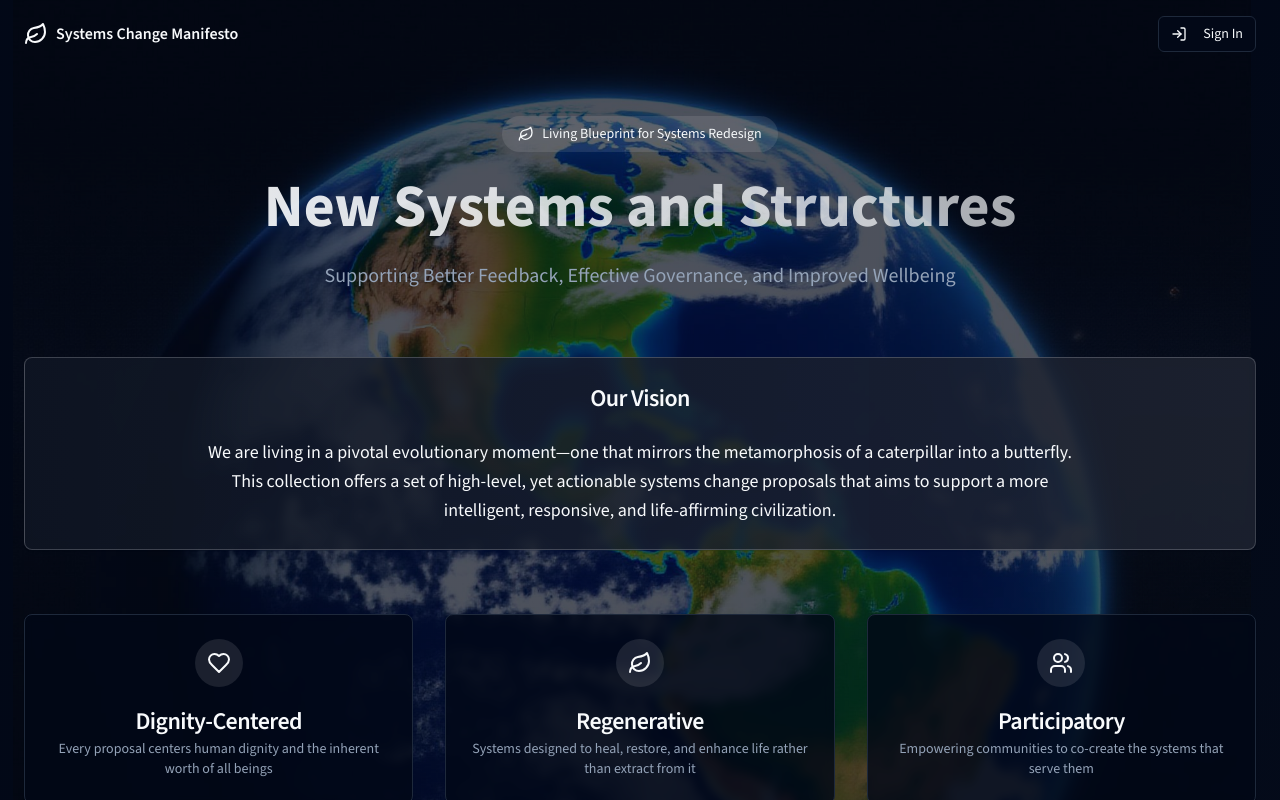
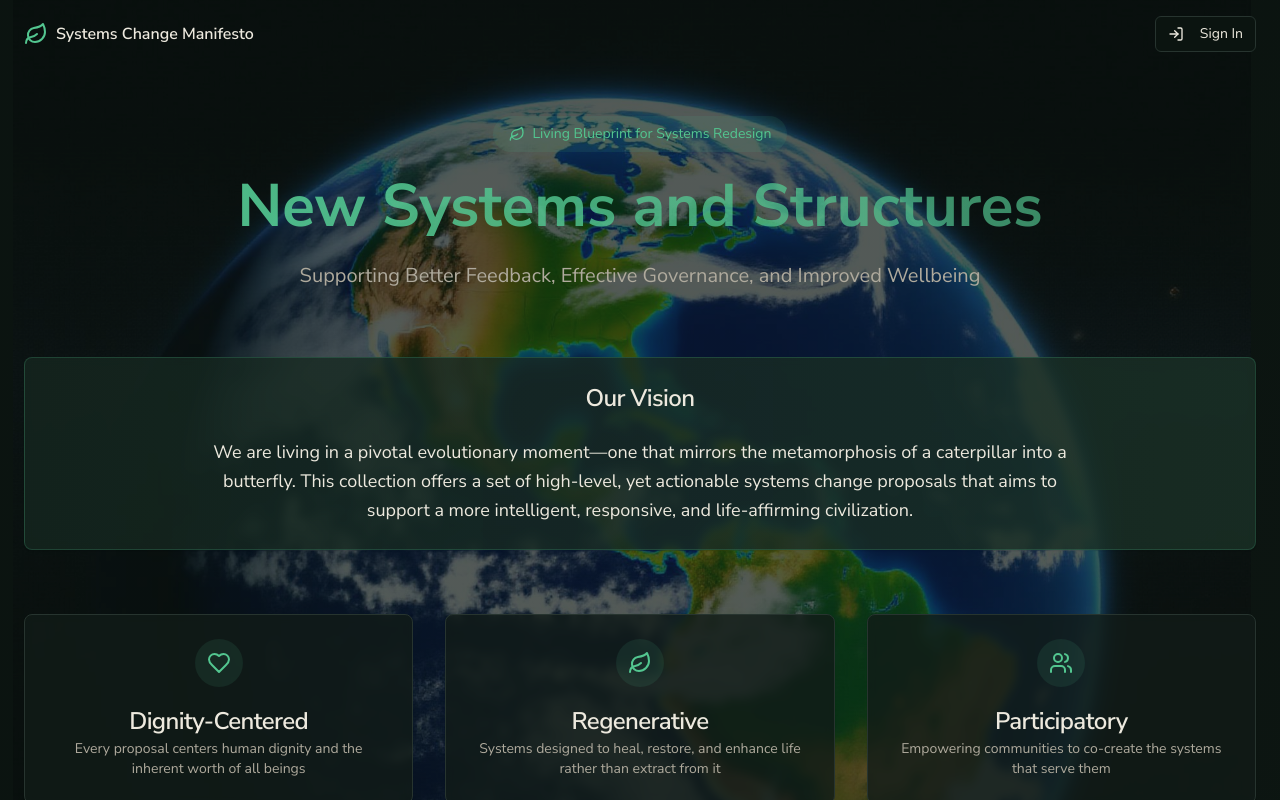
Before and after one commit to tbassett44/new-systems, a React (Vite) app: page / in a window 1280 px wide. Shown: the top 800 px of the page. Built offline with nearby package versions, Linux system fonts and the light colour scheme.

Commit message:
Changes
Co-authored-by: tbassett44 <3107159+tbassett44@users.noreply.github.com>

```diff
--- a/index.html
+++ b/index.html
@@ -8,7 +8,7 @@
     <link rel="icon" href="https://one-earth.s3.amazonaws.com/static/a_logo.png" type="image/png">
     <link rel="preconnect" href="https://fonts.googleapis.com">
     <link rel="preconnect" href="https://fonts.gstatic.com" crossorigin>
-    <link href="https://fonts.googleapis.com/css2?family=Fraunces:opsz,wght@9..144,500;9..144,600;9..144,700&family=Source+Sans+3:wght@400;500;600;700&display=swap" rel="stylesheet">
+    <link href="https://fonts.googleapis.com/css2?family=Lora:wght@500;600;700&family=Nunito+Sans:wght@400;600;700&display=swap" rel="stylesheet">
     <title>Systems Regeneration Manifesto</title>
     <meta name="description" content="A blueprint for a dignified civilization—reimagining governance, economy, and culture to support human and planetary flourishing." />
     <meta name="author" content="Lovable" />
--- a/src/index.css
+++ b/src/index.css
@@ -10,101 +10,101 @@ All colors MUST be HSL.
 
 @layer base {
   :root {
-    --background: 0 0% 100%;
-    --foreground: 222.2 84% 4.9%;
+    --background: 45 33% 97%;
+    --foreground: 150 30% 10%;
 
-    --card: 0 0% 100%;
-    --card-foreground: 222.2 84% 4.9%;
+    --card: 45 40% 99%;
+    --card-foreground: 150 30% 10%;
 
-    --popover: 0 0% 100%;
-    --popover-foreground: 222.2 84% 4.9%;
+    --popover: 45 40% 99%;
+    --popover-foreground: 150 30% 10%;
 
-    --primary: 222.2 47.4% 11.2%;
-    --primary-foreground: 210 40% 98%;
+    --primary: 155 55% 28%;
+    --primary-foreground: 45 40% 97%;
 
-    --secondary: 210 40% 96.1%;
-    --secondary-foreground: 222.2 47.4% 11.2%;
+    --secondary: 45 25% 91%;
+    --secondary-foreground: 150 30% 12%;
 
-    --muted: 210 40% 96.1%;
-    --muted-foreground: 215.4 16.3% 46.9%;
+    --muted: 45 20% 92%;
+    --muted-foreground: 150 10% 38%;
 
-    --accent: 210 40% 96.1%;
-    --accent-foreground: 222.2 47.4% 11.2%;
+    --accent: 42 55% 88%;
+    --accent-foreground: 150 30% 12%;
 
     --destructive: 0 84.2% 60.2%;
     --destructive-foreground: 210 40% 98%;
 
-    --border: 214.3 31.8% 91.4%;
-    --input: 214.3 31.8% 91.4%;
-    --ring: 222.2 84% 4.9%;
+    --border: 45 18% 84%;
+    --input: 45 18% 84%;
+    --ring: 155 55% 28%;
 
     --radius: 0.5rem;
 
-    --tone-info: 217 80% 42%;
-    --tone-outcome: 142 64% 30%;
-    --tone-risk-low: 40 90% 38%;
-    --tone-risk-med: 24 90% 42%;
-    --tone-risk-high: 0 72% 45%;
-    --reading-progress: 160 84% 39%;
+    --tone-info: 155 55% 28%;
+    --tone-outcome: 155 55% 28%;
+    --tone-risk-low: 40 75% 35%;
+    --tone-risk-med: 25 70% 40%;
+    --tone-risk-high: 5 60% 42%;
+    --reading-progress: 42 70% 45%;
 
     --cta-glow: 142 76% 36%;
     --cta-primary: 142 76% 36%;
     --cta-secondary: 160 84% 39%;
 
-    --sidebar-background: 0 0% 98%;
-    --sidebar-foreground: 240 5.3% 26.1%;
-    --sidebar-primary: 240 5.9% 10%;
-    --sidebar-primary-foreground: 0 0% 98%;
-    --sidebar-accent: 240 4.8% 95.9%;
-    --sidebar-accent-foreground: 240 5.9% 10%;
-    --sidebar-border: 220 13% 91%;
-    --sidebar-ring: 217.2 91.2% 59.8%;
+    --sidebar-background: 45 30% 95%;
+    --sidebar-foreground: 150 25% 15%;
+    --sidebar-primary: 155 55% 28%;
+    --sidebar-primary-foreground: 45 40% 97%;
+    --sidebar-accent: 45 25% 89%;
+    --sidebar-accent-foreground: 150 30% 12%;
+    --sidebar-border: 45 18% 84%;
+    --sidebar-ring: 155 55% 28%;
   }
 
   .dark {
 
-    --tone-info: 213 90% 72%;
-    --tone-outcome: 142 60% 62%;
-    --tone-risk-low: 45 90% 65%;
-    --tone-risk-med: 27 92% 66%;
-    --tone-risk-high: 0 85% 72%;
-    --reading-progress: 160 84% 50%;
-    --background: 222.2 84% 4.9%;
-    --foreground: 210 40% 98%;
+    --tone-info: 42 65% 65%;
+    --tone-outcome: 152 50% 60%;
+    --tone-risk-low: 45 70% 65%;
+    --tone-risk-med: 28 70% 65%;
+    --tone-risk-high: 5 65% 68%;
+    --reading-progress: 42 70% 58%;
+    --background: 155 28% 6%;
+    --foreground: 45 30% 90%;
 
-    --card: 222.2 84% 4.9%;
-    --card-foreground: 210 40% 98%;
+    --card: 155 22% 9%;
+    --card-foreground: 45 30% 90%;
 
-    --popover: 222.2 84% 4.9%;
-    --popover-foreground: 210 40% 98%;
+    --popover: 155 22% 9%;
+    --popover-foreground: 45 30% 90%;
 
-    --primary: 210 40% 98%;
-    --primary-foreground: 222.2 47.4% 11.2%;
+    --primary: 152 50% 55%;
+    --primary-foreground: 155 30% 8%;
 
-    --secondary: 217.2 32.6% 17.5%;
-    --secondary-foreground: 210 40% 98%;
+    --secondary: 155 18% 14%;
+    --secondary-foreground: 45 30% 90%;
 
-    --muted: 217.2 32.6% 17.5%;
-    --muted-foreground: 215 20.2% 65.1%;
+    --muted: 155 16% 14%;
+    --muted-foreground: 45 10% 65%;
 
-    --accent: 217.2 32.6% 17.5%;
-    --accent-foreground: 210 40% 98%;
+    --accent: 155 18% 16%;
+    --accent-foreground: 45 30% 92%;
 
     --destructive: 0 62.8% 30.6%;
     --destructive-foreground: 210 40% 98%;
 
-    --border: 217.2 32.6% 17.5%;
-    --input: 217.2 32.6% 17.5%;
-    --ring: 212.7 26.8% 83.9%;
+    --border: 155 14% 18%;
+    --input: 155 14% 18%;
+    --ring: 152 50% 55%;
 
-    --sidebar-background: 240 5.9% 10%;
-    --sidebar-foreground: 240 4.8% 95.9%;
-    --sidebar-primary: 224.3 76.3% 48%;
-    --sidebar-primary-foreground: 0 0% 100%;
-    --sidebar-accent: 240 3.7% 15.9%;
-    --sidebar-accent-foreground: 240 4.8% 95.9%;
-    --sidebar-border: 240 3.7% 15.9%;
-    --sidebar-ring: 217.2 91.2% 59.8%;
+    --sidebar-background: 155 28% 5%;
+    --sidebar-foreground: 45 25% 88%;
+    --sidebar-primary: 152 50% 55%;
+    --sidebar-primary-foreground: 155 30% 8%;
+    --sidebar-accent: 155 18% 14%;
+    --sidebar-accent-foreground: 45 30% 92%;
+    --sidebar-border: 155 14% 16%;
+    --sidebar-ring: 152 50% 55%;
   }
 }
 
@@ -206,52 +206,73 @@ All colors MUST be HSL.
 .comment-highlighted-content p + p { margin-top: 0.85em; }
 .comment-highlighted-content h3 { line-height: 1.3; }
 
-/* ---------- Dark mode: soften hardcoded palette colors so text stays readable ---------- */
-.dark .text-blue-500, .dark .text-blue-600, .dark .text-blue-700, .dark .text-blue-800, .dark .text-blue-900 { color: hsl(213 90% 75%); }
-.dark .bg-blue-50, .dark .bg-blue-100 { background-color: hsl(213 90% 75% / 0.08); }
-.dark .border-blue-100, .dark .border-blue-200, .dark .border-blue-300 { border-color: hsl(213 90% 75% / 0.35); }
-.dark .text-sky-500, .dark .text-sky-600, .dark .text-sky-700, .dark .text-sky-800, .dark .text-sky-900 { color: hsl(199 90% 72%); }
-.dark .bg-sky-50, .dark .bg-sky-100 { background-color: hsl(199 90% 72% / 0.08); }
-.dark .border-sky-100, .dark .border-sky-200, .dark .border-sky-300 { border-color: hsl(199 90% 72% / 0.35); }
-.dark .text-indigo-500, .dark .text-indigo-600, .dark .text-indigo-700, .dark .text-indigo-800, .dark .text-indigo-900 { color: hsl(230 85% 78%); }
-.dark .bg-indigo-50, .dark .bg-indigo-100 { background-color: hsl(230 85% 78% / 0.08); }
-.dark .border-indigo-100, .dark .border-indigo-200, .dark .border-indigo-300 { border-color: hsl(230 85% 78% / 0.35); }
-.dark .text-green-500, .dark .text-green-600, .dark .text-green-700, .dark .text-green-800, .dark .text-green-900 { color: hsl(142 60% 65%); }
-.dark .bg-green-50, .dark .bg-green-100 { background-color: hsl(142 60% 65% / 0.08); }
-.dark .border-green-100, .dark .border-green-200, .dark .border-green-300 { border-color: hsl(142 60% 65% / 0.35); }
-.dark .text-emerald-500, .dark .text-emerald-600, .dark .text-emerald-700, .dark .text-emerald-800, .dark .text-emerald-900 { color: hsl(152 60% 62%); }
-.dark .bg-emerald-50, .dark .bg-emerald-100 { background-color: hsl(152 60% 62% / 0.08); }
-.dark .border-emerald-100, .dark .border-emerald-200, .dark .border-emerald-300 { border-color: hsl(152 60% 62% / 0.35); }
-.dark .text-teal-500, .dark .text-teal-600, .dark .text-teal-700, .dark .text-teal-800, .dark .text-teal-900 { color: hsl(172 60% 60%); }
-.dark .bg-teal-50, .dark .bg-teal-100 { background-color: hsl(172 60% 60% / 0.08); }
-.dark .border-teal-100, .dark .border-teal-200, .dark .border-teal-300 { border-color: hsl(172 60% 60% / 0.35); }
-.dark .text-red-500, .dark .text-red-600, .dark .text-red-700, .dark .text-red-800, .dark .text-red-900 { color: hsl(0 85% 75%); }
-.dark .bg-red-50, .dark .bg-red-100 { background-color: hsl(0 85% 75% / 0.08); }
-.dark .border-red-100, .dark .border-red-200, .dark .border-red-300 { border-color: hsl(0 85% 75% / 0.35); }
-.dark .text-rose-500, .dark .text-rose-600, .dark .text-rose-700, .dark .text-rose-800, .dark .text-rose-900 { color: hsl(350 85% 75%); }
-.dark .bg-rose-50, .dark .bg-rose-100 { background-color: hsl(350 85% 75% / 0.08); }
-.dark .border-rose-100, .dark .border-rose-200, .dark .border-rose-300 { border-color: hsl(350 85% 75% / 0.35); }
-.dark .text-orange-500, .dark .text-orange-600, .dark .text-orange-700, .dark .text-orange-800, .dark .text-orange-900 { color: hsl(27 92% 68%); }
-.dark .bg-orange-50, .dark .bg-orange-100 { background-color: hsl(27 92% 68% / 0.08); }
-.dark .border-orange-100, .dark .border-orange-200, .dark .border-orange-300 { border-color: hsl(27 92% 68% / 0.35); }
-.dark .text-amber-500, .dark .text-amber-600, .dark .text-amber-700, .dark .text-amber-800, .dark .text-amber-900 { color: hsl(40 92% 65%); }
-.dark .bg-amber-50, .dark .bg-amber-100 { background-color: hsl(40 92% 65% / 0.08); }
-.dark .border-amber-100, .dark .border-amber-200, .dark .border-amber-300 { border-color: hsl(40 92% 65% / 0.35); }
-.dark .text-yellow-500, .dark .text-yellow-600, .dark .text-yellow-700, .dark .text-yellow-800, .dark .text-yellow-900 { color: hsl(48 90% 65%); }
-.dark .bg-yellow-50, .dark .bg-yellow-100 { background-color: hsl(48 90% 65% / 0.08); }
-.dark .border-yellow-100, .dark .border-yellow-200, .dark .border-yellow-300 { border-color: hsl(48 90% 65% / 0.35); }
-.dark .text-purple-500, .dark .text-purple-600, .dark .text-purple-700, .dark .text-purple-800, .dark .text-purple-900 { color: hsl(270 85% 78%); }
-.dark .bg-purple-50, .dark .bg-purple-100 { background-color: hsl(270 85% 78% / 0.08); }
-.dark .border-purple-100, .dark .border-purple-200, .dark .border-purple-300 { border-color: hsl(270 85% 78% / 0.35); }
-.dark .text-violet-500, .dark .text-violet-600, .dark .text-violet-700, .dark .text-violet-800, .dark .text-violet-900 { color: hsl(258 85% 78%); }
-.dark .bg-violet-50, .dark .bg-violet-100 { background-color: hsl(258 85% 78% / 0.08); }
-.dark .border-violet-100, .dark .border-violet-200, .dark .border-violet-300 { border-color: hsl(258 85% 78% / 0.35); }
-.dark .text-pink-500, .dark .text-pink-600, .dark .text-pink-700, .dark .text-pink-800, .dark .text-pink-900 { color: hsl(330 80% 75%); }
-.dark .bg-pink-50, .dark .bg-pink-100 { background-color: hsl(330 80% 75% / 0.08); }
-.dark .border-pink-100, .dark .border-pink-200, .dark .border-pink-300 { border-color: hsl(330 80% 75% / 0.35); }
-.dark .text-gray-500, .dark .text-gray-600, .dark .text-gray-700, .dark .text-gray-800, .dark .text-gray-900 { color: hsl(215 20% 72%); }
-.dark .bg-gray-50, .dark .bg-gray-100 { background-color: hsl(215 20% 72% / 0.08); }
-.dark .border-gray-100, .dark .border-gray-200, .dark .border-gray-300 { border-color: hsl(215 20% 72% / 0.35); }
-.dark .text-slate-500, .dark .text-slate-600, .dark .text-slate-700, .dark .text-slate-800, .dark .text-slate-900 { color: hsl(215 20% 72%); }
-.dark .bg-slate-50, .dark .bg-slate-100 { background-color: hsl(215 20% 72% / 0.08); }
-.dark .border-slate-100, .dark .border-slate-200, .dark .border-slate-300 { border-color: hsl(215 20% 72% / 0.35); }
+/* ---------- Dark mode: map legacy palette classes onto the forest/gold theme ---------- */
+.dark .text-blue-300, .dark .text-blue-400, .dark .text-blue-500, .dark .text-blue-600, .dark .text-blue-700, .dark .text-blue-800, .dark .text-blue-900 { color: hsl(42 65% 68%); }
+.dark .bg-blue-50, .dark .bg-blue-100 { background-color: hsl(42 65% 68% / 0.06); }
+.dark .border-blue-100, .dark .border-blue-200, .dark .border-blue-300, .dark .border-blue-400, .dark .border-blue-500 { border-color: hsl(42 65% 68% / 0.4); }
+.dark .text-sky-300, .dark .text-sky-400, .dark .text-sky-500, .dark .text-sky-600, .dark .text-sky-700, .dark .text-sky-800, .dark .text-sky-900 { color: hsl(42 65% 68%); }
+.dark .bg-sky-50, .dark .bg-sky-100 { background-color: hsl(42 65% 68% / 0.06); }
+.dark .border-sky-100, .dark .border-sky-200, .dark .border-sky-300, .dark .border-sky-400, .dark .border-sky-500 { border-color: hsl(42 65% 68% / 0.4); }
+.dark .text-indigo-300, .dark .text-indigo-400, .dark .text-indigo-500, .dark .text-indigo-600, .dark .text-indigo-700, .dark .text-indigo-800, .dark .text-indigo-900 { color: hsl(42 65% 68%); }
+.dark .bg-indigo-50, .dark .bg-indigo-100 { background-color: hsl(42 65% 68% / 0.06); }
+.dark .border-indigo-100, .dark .border-indigo-200, .dark .border-indigo-300, .dark .border-indigo-400, .dark .border-indigo-500 { border-color: hsl(42 65% 68% / 0.4); }
+.dark .text-cyan-300, .dark .text-cyan-400, .dark .text-cyan-500, .dark .text-cyan-600, .dark .text-cyan-700, .dark .text-cyan-800, .dark .text-cyan-900 { color: hsl(42 65% 68%); }
+.dark .bg-cyan-50, .dark .bg-cyan-100 { background-color: hsl(42 65% 68% / 0.06); }
+.dark .border-cyan-100, .dark .border-cyan-200, .dark .border-cyan-300, .dark .border-cyan-400, .dark .border-cyan-500 { border-color: hsl(42 65% 68% / 0.4); }
+.dark .text-purple-300, .dark .text-purple-400, .dark .text-purple-500, .dark .text-purple-600, .dark .text-purple-700, .dark .text-purple-800, .dark .text-purple-900 { color: hsl(42 65% 68%); }
+.dark .bg-purple-50, .dark .bg-purple-100 { background-color: hsl(42 65% 68% / 0.06); }
+.dark .border-purple-100, .dark .border-purple-200, .dark .border-purple-300, .dark .border-purple-400, .dark .border-purple-500 { border-color: hsl(42 65% 68% / 0.4); }
+.dark .text-violet-300, .dark .text-violet-400, .dark .text-violet-500, .dark .text-violet-600, .dark .text-violet-700, .dark .text-violet-800, .dark .text-violet-900 { color: hsl(42 65% 68%); }
+.dark .bg-violet-50, .dark .bg-violet-100 { background-color: hsl(42 65% 68% / 0.06); }
+.dark .border-violet-100, .dark .border-violet-200, .dark .border-violet-300, .dark .border-violet-400, .dark .border-violet-500 { border-color: hsl(42 65% 68% / 0.4); }
+.dark .text-yellow-300, .dark .text-yellow-400, .dark .text-yellow-500, .dark .text-yellow-600, .dark .text-yellow-700, .dark .text-yellow-800, .dark .text-yellow-900 { color: hsl(42 65% 68%); }
+.dark .bg-yellow-50, .dark .bg-yellow-100 { background-color: hsl(42 65% 68% / 0.06); }
+.dark .border-yellow-100, .dark .border-yellow-200, .dark .border-yellow-300, .dark .border-yellow-400, .dark .border-yellow-500 { border-color: hsl(42 65% 68% / 0.4); }
+.dark .text-amber-300, .dark .text-amber-400, .dark .text-amber-500, .dark .text-amber-600, .dark .text-amber-700, .dark .text-amber-800, .dark .text-amber-900 { color: hsl(42 65% 68%); }
+.dark .bg-amber-50, .dark .bg-amber-100 { background-color: hsl(42 65% 68% / 0.06); }
+.dark .border-amber-100, .dark .border-amber-200, .dark .border-amber-300, .dark .border-amber-400, .dark .border-amber-500 { border-color: hsl(42 65% 68% / 0.4); }
+.dark .text-pink-300, .dark .text-pink-400, .dark .text-pink-500, .dark .text-pink-600, .dark .text-pink-700, .dark .text-pink-800, .dark .text-pink-900 { color: hsl(42 65% 68%); }
+.dark .bg-pink-50, .dark .bg-pink-100 { background-color: hsl(42 65% 68% / 0.06); }
+.dark .border-pink-100, .dark .border-pink-200, .dark .border-pink-300, .dark .border-pink-400, .dark .border-pink-500 { border-color: hsl(42 65% 68% / 0.4); }
+.dark .from-blue-50, .dark .to-blue-50, .dark .via-blue-50 { --tw-gradient-from: hsl(var(--card)) var(--tw-gradient-from-position); --tw-gradient-to: hsl(var(--card)) var(--tw-gradient-to-position); --tw-gradient-stops: var(--tw-gradient-from), var(--tw-gradient-to); }
+.dark .from-sky-50, .dark .to-sky-50, .dark .via-sky-50 { --tw-gradient-from: hsl(var(--card)) var(--tw-gradient-from-position); --tw-gradient-to: hsl(var(--card)) var(--tw-gradient-to-position); --tw-gradient-stops: var(--tw-gradient-from), var(--tw-gradient-to); }
+.dark .from-indigo-50, .dark .to-indigo-50, .dark .via-indigo-50 { --tw-gradient-from: hsl(var(--card)) var(--tw-gradient-from-position); --tw-gradient-to: hsl(var(--card)) var(--tw-gradient-to-position); --tw-gradient-stops: var(--tw-gradient-from), var(--tw-gradient-to); }
+.dark .from-cyan-50, .dark .to-cyan-50, .dark .via-cyan-50 { --tw-gradient-from: hsl(var(--card)) var(--tw-gradient-from-position); --tw-gradient-to: hsl(var(--card)) var(--tw-gradient-to-position); --tw-gradient-stops: var(--tw-gradient-from), var(--tw-gradient-to); }
+.dark .from-purple-50, .dark .to-purple-50, .dark .via-purple-50 { --tw-gradient-from: hsl(var(--card)) var(--tw-gradient-from-position); --tw-gradient-to: hsl(var(--card)) var(--tw-gradient-to-position); --tw-gradient-stops: var(--tw-gradient-from), var(--tw-gradient-to); }
+.dark .from-violet-50, .dark .to-violet-50, .dark .via-violet-50 { --tw-gradient-from: hsl(var(--card)) var(--tw-gradient-from-position); --tw-gradient-to: hsl(var(--card)) var(--tw-gradient-to-position); --tw-gradient-stops: var(--tw-gradient-from), var(--tw-gradient-to); }
+.dark .from-yellow-50, .dark .to-yellow-50, .dark .via-yellow-50 { --tw-gradient-from: hsl(var(--card)) var(--tw-gradient-from-position); --tw-gradient-to: hsl(var(--card)) var(--tw-gradient-to-position); --tw-gradient-stops: var(--tw-gradient-from), var(--tw-gradient-to); }
+.dark .from-amber-50, .dark .to-amber-50, .dark .via-amber-50 { --tw-gradient-from: hsl(var(--card)) var(--tw-gradient-from-position); --tw-gradient-to: hsl(var(--card)) var(--tw-gradient-to-position); --tw-gradient-stops: var(--tw-gradient-from), var(--tw-gradient-to); }
+.dark .from-pink-50, .dark .to-pink-50, .dark .via-pink-50 { --tw-gradient-from: hsl(var(--card)) var(--tw-gradient-from-position); --tw-gradient-to: hsl(var(--card)) var(--tw-gradient-to-position); --tw-gradient-stops: var(--tw-gradient-from), var(--tw-gradient-to); }
+.dark .text-green-300, .dark .text-green-400, .dark .text-green-500, .dark .text-green-600, .dark .text-green-700, .dark .text-green-800, .dark .text-green-900 { color: hsl(152 45% 62%); }
+.dark .bg-green-50, .dark .bg-green-100 { background-color: hsl(152 45% 62% / 0.06); }
+.dark .border-green-100, .dark .border-green-200, .dark .border-green-300, .dark .border-green-400, .dark .border-green-500 { border-color: hsl(152 45% 62% / 0.4); }
+.dark .text-emerald-300, .dark .text-emerald-400, .dark .text-emerald-500, .dark .text-emerald-600, .dark .text-emerald-700, .dark .text-emerald-800, .dark .text-emerald-900 { color: hsl(152 45% 62%); }
+.dark .bg-emerald-50, .dark .bg-emerald-100 { background-color: hsl(152 45% 62% / 0.06); }
+.dark .border-emerald-100, .dark .border-emerald-200, .dark .border-emerald-300, .dark .border-emerald-400, .dark .border-emerald-500 { border-color: hsl(152 45% 62% / 0.4); }
+.dark .text-teal-300, .dark .text-teal-400, .dark .text-teal-500, .dark .text-teal-600, .dark .text-teal-700, .dark .text-teal-800, .dark .text-teal-900 { color: hsl(152 45% 62%); }
+.dark .bg-teal-50, .dark .bg-teal-100 { background-color: hsl(152 45% 62% / 0.06); }
+.dark .border-teal-100, .dark .border-teal-200, .dark .border-teal-300, .dark .border-teal-400, .dark .border-teal-500 { border-color: hsl(152 45% 62% / 0.4); }
+.dark .from-green-50, .dark .to-green-50, .dark .via-green-50 { --tw-gradient-from: hsl(var(--card)) var(--tw-gradient-from-position); --tw-gradient-to: hsl(var(--card)) var(--tw-gradient-to-position); --tw-gradient-stops: var(--tw-gradient-from), var(--tw-gradient-to); }
+.dark .from-emerald-50, .dark .to-emerald-50, .dark .via-emerald-50 { --tw-gradient-from: hsl(var(--card)) var(--tw-gradient-from-position); --tw-gradient-to: hsl(var(--card)) var(--tw-gradient-to-position); --tw-gradient-stops: var(--tw-gradient-from), var(--tw-gradient-to); }
+.dark .from-teal-50, .dark .to-teal-50, .dark .via-teal-50 { --tw-gradient-from: hsl(var(--card)) var(--tw-gradient-from-position); --tw-gradient-to: hsl(var(--card)) var(--tw-gradient-to-position); --tw-gradient-stops: var(--tw-gradient-from), var(--tw-gradient-to); }
+.dark .text-red-300, .dark .text-red-400, .dark .text-red-500, .dark .text-red-600, .dark .text-red-700, .dark .text-red-800, .dark .text-red-900 { color: hsl(15 60% 70%); }
+.dark .bg-red-50, .dark .bg-red-100 { background-color: hsl(15 60% 70% / 0.06); }
+.dark .border-red-100, .dark .border-red-200, .dark .border-red-300, .dark .border-red-400, .dark .border-red-500 { border-color: hsl(15 60% 70% / 0.4); }
+.dark .text-rose-300, .dark .text-rose-400, .dark .text-rose-500, .dark .text-rose-600, .dark .text-rose-700, .dark .text-rose-800, .dark .text-rose-900 { color: hsl(15 60% 70%); }
+.dark .bg-rose-50, .dark .bg-rose-100 { background-color: hsl(15 60% 70% / 0.06); }
+.dark .border-rose-100, .dark .border-rose-200, .dark .border-rose-300, .dark .border-rose-400, .dark .border-rose-500 { border-color: hsl(15 60% 70% / 0.4); }
+.dark .text-orange-300, .dark .text-orange-400, .dark .text-orange-500, .dark .text-orange-600, .dark .text-orange-700, .dark .text-orange-800, .dark .text-orange-900 { color: hsl(15 60% 70%); }
+.dark .bg-orange-50, .dark .bg-orange-100 { background-color: hsl(15 60% 70% / 0.06); }
+.dark .border-orange-100, .dark .border-orange-200, .dark .border-orange-300, .dark .border-orange-400, .dark .border-orange-500 { border-color: hsl(15 60% 70% / 0.4); }
+.dark .from-red-50, .dark .to-red-50, .dark .via-red-50 { --tw-gradient-from: hsl(var(--card)) var(--tw-gradient-from-position); --tw-gradient-to: hsl(var(--card)) var(--tw-gradient-to-position); --tw-gradient-stops: var(--tw-gradient-from), var(--tw-gradient-to); }
+.dark .from-rose-50, .dark .to-rose-50, .dark .via-rose-50 { --tw-gradient-from: hsl(var(--card)) var(--tw-gradient-from-position); --tw-gradient-to: hsl(var(--card)) var(--tw-gradient-to-position); --tw-gradient-stops: var(--tw-gradient-from), var(--tw-gradient-to); }
+.dark .from-orange-50, .dark .to-orange-50, .dark .via-orange-50 { --tw-gradient-from: hsl(var(--card)) var(--tw-gradient-from-position); --tw-gradient-to: hsl(var(--card)) var(--tw-gradient-to-position); --tw-gradient-stops: var(--tw-gradient-from), var(--tw-gradient-to); }
+.dark .text-gray-300, .dark .text-gray-400, .dark .text-gray-500, .dark .text-gray-600, .dark .text-gray-700, .dark .text-gray-800, .dark .text-gray-900 { color: hsl(45 10% 70%); }
+.dark .bg-gray-50, .dark .bg-gray-100 { background-color: hsl(45 10% 70% / 0.06); }
+.dark .border-gray-100, .dark .border-gray-200, .dark .border-gray-300, .dark .border-gray-400, .dark .border-gray-500 { border-color: hsl(45 10% 70% / 0.4); }
+.dark .text-slate-300, .dark .text-slate-400, .dark .text-slate-500, .dark .text-slate-600, .dark .text-slate-700, .dark .text-slate-800, .dark .text-slate-900 { color: hsl(45 10% 70%); }
+.dark .bg-slate-50, .dark .bg-slate-100 { background-color: hsl(45 10% 70% / 0.06); }
+.dark .border-slate-100, .dark .border-slate-200, .dark .border-slate-300, .dark .border-slate-400, .dark .border-slate-500 { border-color: hsl(45 10% 70% / 0.4); }
+.dark .from-gray-50, .dark .to-gray-50, .dark .via-gray-50 { --tw-gradient-from: hsl(var(--card)) var(--tw-gradient-from-position); --tw-gradient-to: hsl(var(--card)) var(--tw-gradient-to-position); --tw-gradient-stops: var(--tw-gradient-from), var(--tw-gradient-to); }
+.dark .from-slate-50, .dark .to-slate-50, .dark .via-slate-50 { --tw-gradient-from: hsl(var(--card)) var(--tw-gradient-from-position); --tw-gradient-to: hsl(var(--card)) var(--tw-gradient-to-position); --tw-gradient-stops: var(--tw-gradient-from), var(--tw-gradient-to); }
+.dark .to-white, .dark .from-white { --tw-gradient-to: hsl(var(--card)) var(--tw-gradient-to-position); }
--- a/tailwind.config.ts
+++ b/tailwind.config.ts
@@ -19,8 +19,8 @@ export default {
 		},
 		extend: {
 			fontFamily: {
-				heading: ['Fraunces', 'Georgia', 'serif'],
-				body: ['"Source Sans 3"', 'system-ui', 'sans-serif'],
+				heading: ['Lora', 'Georgia', 'serif'],
+				body: ['"Nunito Sans"', 'system-ui', 'sans-serif'],
 			},
 			colors: {
 				tone: {
```
